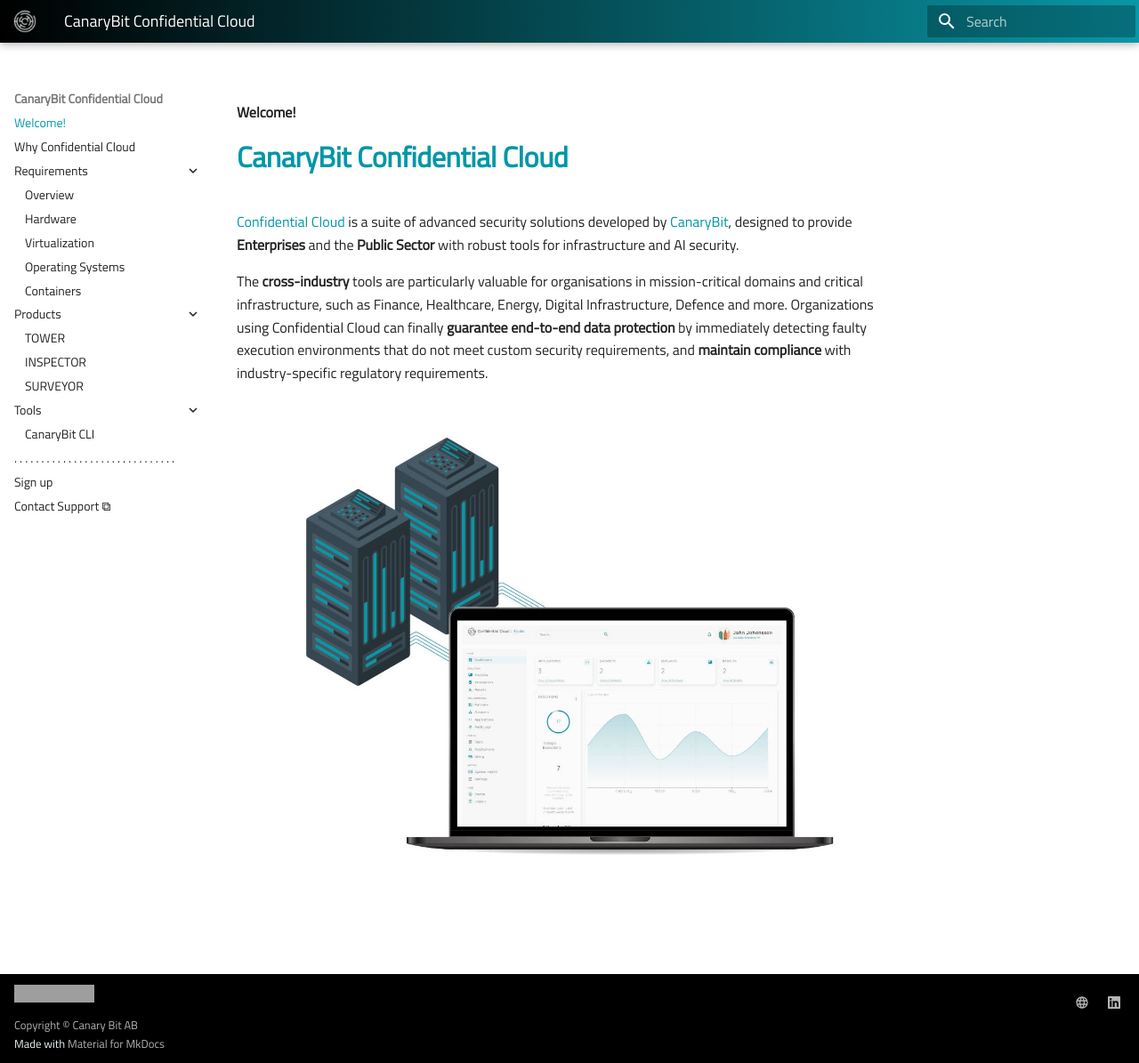
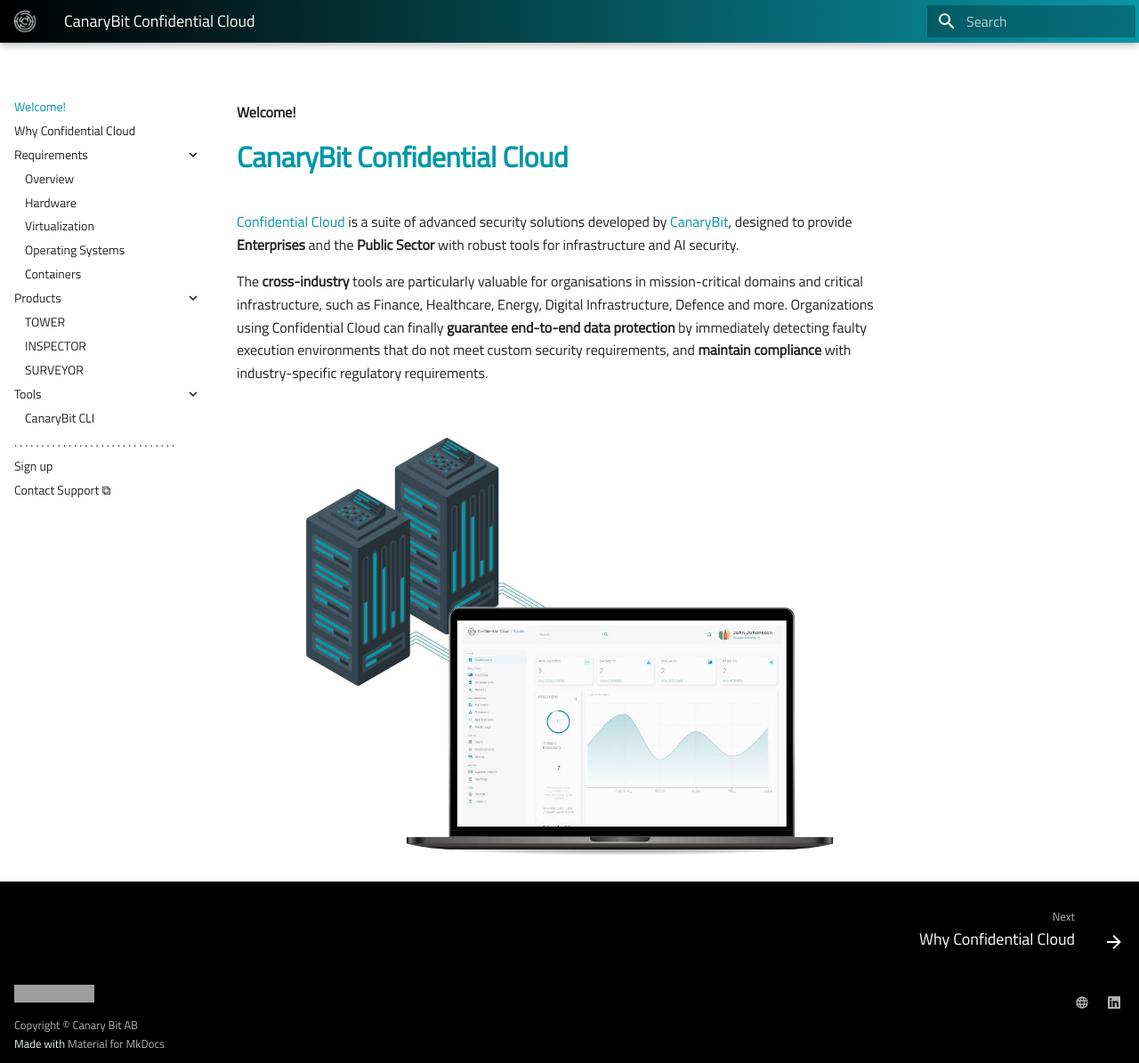
Before and after one commit to canarybit/cc-docs, an MkDocs documentation site: the page built from docs/index.md, in a window 1280 px wide and 1195 px high. Shown: the whole window at 89% size. Built offline with MkDocs 1.6.1 and Material for MkDocs 9.7.7, drawn with Linux system fonts in a browser that asks for light colours; grey boxes are pictures that could not be loaded.

Commit message:
Updates docs

```diff
--- a/docs/stylesheets/canarybit.css
+++ b/docs/stylesheets/canarybit.css
@@ -1,6 +1,10 @@
 @font-face {
   font-family: "Titillium Web";
   src: url("../fonts/TitilliumWeb-Regular.ttf") format("truetype");
+}
+
+.md-nav__title {
+  display: none;
 }
 
 .md-typeset h1, .md-typeset h2, .md-typeset h3 {
--- a/mkdocs.yml
+++ b/mkdocs.yml
@@ -30,7 +30,7 @@
   features:
     - navigation.expand
     - navigation.path
-    - navigation.top
+    - navigation.footer
 
 extra:
   social:
@@ -76,6 +76,7 @@
     - 'TOWER': './products/tower.md'
     - 'INSPECTOR': './products/inspector.md'
     - 'SURVEYOR': './products/surveyor.md'
+
   - Tools:
     - 'CanaryBit CLI': './tools/cli.md'
 
```
